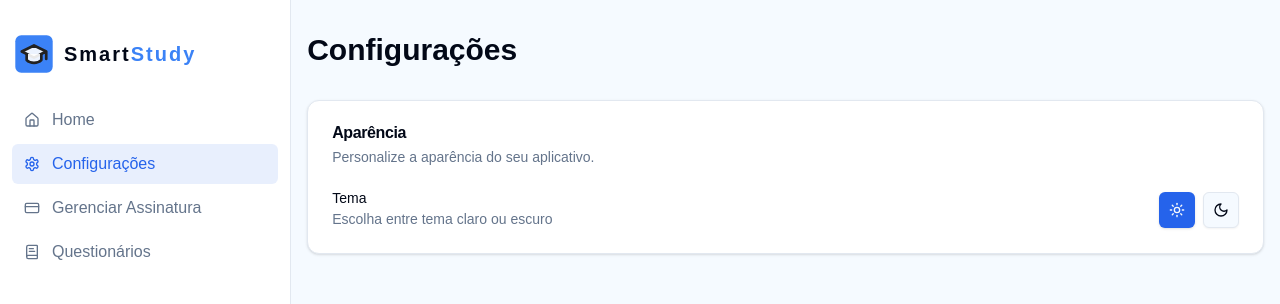
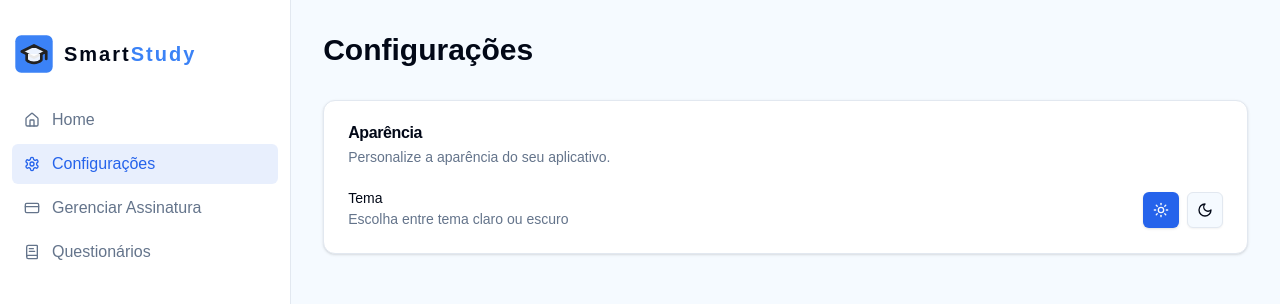
Before and after one commit to DanielVigano17/study-app, a Next.js app: page /settings in a window 1280 px wide. Shown: the top 304 px of the page. Built offline with nearby package versions, Linux system fonts and the light colour scheme; no server answers.

Commit message:
feat: adiciona novo componente Application page para padronizar telas internas no app

```diff
--- a/src/app/(app)/(billing)/billing/page.tsx
+++ b/src/app/(app)/(billing)/billing/page.tsx
@@ -7,8 +7,8 @@ import UsageStats from "./_components/UsageStats";
 import PlansWrapper from "./_components/PlansWrapper";
 import { modules } from "@/domain";
 import { redirect } from "next/navigation";
-import { AnimatedPage } from "@/components/ui/animated-page";
 import { PlansService } from "@/services/plansService";
+import { ApplicationPage, ApplicationPageTitle } from "@/components/page-content/ApplicationPage";
 
 interface PageProps {
     searchParams: Promise<{
@@ -21,7 +21,6 @@ export default async function Page({ searchParams }: PageProps) {
     const params = await searchParams;
     const session = await auth();
     const billingPortalUrl = await modules.useCase.billing.createBillingPortal.execute();
-    const checkoutSessionUrl = await modules.useCase.billing.createCheckoutSession.execute();
     const subscription = await modules.useCase.billing.findSubscription.execute(session?.user?.subscriptionId!);
     const product = await modules.useCase.billing.retriveProduct.execute(subscription?.metadata.productId);
     const featureUsage = await modules.useCase.user.calculateFeatureUsage.execute(session?.user?.id!);
@@ -41,11 +40,10 @@ export default async function Page({ searchParams }: PageProps) {
     }
 
     return (
-        <AnimatedPage pageKey="billing-page">
-            <div className="overflow-y-auto">
-                <div className="container mx-auto px-4 pt-8 h-screen overflow-y-visible">
-                    <h1 className="text-3xl font-bold mb-8">Gerenciamento de Assinatura</h1>
-
+        <ApplicationPage pageKey="billing-page">
+            <ApplicationPageTitle>
+                Gerenciamento de Assinatura
+            </ApplicationPageTitle>
             {params.error && (
                 <div className="mb-6 p-4 bg-red-50 border border-red-200 rounded-lg">
                     <p className="text-red-700">{params.error}</p>
@@ -72,8 +70,6 @@ export default async function Page({ searchParams }: PageProps) {
                     </>
                 )}
             </div>
-                </div>
-            </div>
-        </AnimatedPage>
+        </ApplicationPage>
     )
 }
--- a/src/app/(app)/(settings)/settings/page.tsx
+++ b/src/app/(app)/(settings)/settings/page.tsx
@@ -5,15 +5,15 @@ import { Label } from "@/components/ui/label"
 import { useTheme } from "next-themes"
 import { Moon, Sun } from "lucide-react"
 import { Button } from "@/components/ui/button"
-import { AnimatedPage } from "@/components/ui/animated-page"
+import { ApplicationPage, ApplicationPageTitle } from "@/components/page-content/ApplicationPage"
 
 export default function SettingsPage() {
   const { theme, setTheme } = useTheme()
 
   return (
-    <AnimatedPage pageKey="settings-page">
-      <div className="container mx-auto px-4 pt-8">
-        <h1 className="text-3xl font-bold mb-8 text-foreground">Configurações</h1>
+    <ApplicationPage pageKey="settings-page">
+
+        <ApplicationPageTitle>Configurações</ApplicationPageTitle>
 
         <div className="space-y-6">
           <Card>
@@ -51,7 +51,6 @@ export default function SettingsPage() {
             </CardContent>
           </Card>
         </div>
-      </div>
-    </AnimatedPage>
+    </ApplicationPage>
   )
 }
--- a/src/app/(app)/app/_components/ListCards.tsx
+++ b/src/app/(app)/app/_components/ListCards.tsx
@@ -11,7 +11,6 @@ import { Trash2, AlertCircle } from "lucide-react";
 import { deleteMateriaAction } from "../actions";
 import { useTheme } from "next-themes";
 import { cn } from "@/lib/utils";
-import { AnimatedPage } from "@/components/ui/animated-page";
 import { Flashcard } from "@/domain/entities/Flashcard";
 type MateriaWithPendente = Materia & {
   flashcardPendente?: boolean;
@@ -75,7 +74,6 @@ export default function ListCards({getMaterias} : {getMaterias : Promise<Materia
   }
 
   return (
-    <AnimatedPage pageKey="list-cards">
       <div className="">
         <div className="w-full flex justify-between gap-3 mb-4">
           <Input value={searchQuery} onChange={handleSearch} className="max-w-sm" type="text" placeholder="Pesquisar Matéria"/>
@@ -149,6 +147,5 @@ export default function ListCards({getMaterias} : {getMaterias : Promise<Materia
           </div>
         )}
       </div>
-    </AnimatedPage>
   )
 }
--- a/src/app/(app)/app/page.tsx
+++ b/src/app/(app)/app/page.tsx
@@ -2,21 +2,17 @@ import { Suspense } from "react"
 import ListCards from "./_components/ListCards"
 import { listMateriasAction } from "./actions"
 import { auth } from "@/auth"
-import { AnimatedPage } from "@/components/ui/animated-page"
+import { ApplicationPage } from "@/components/page-content/ApplicationPage"
 
 export default async function ImageCards() {
   const user = await auth();
   let materias = listMateriasAction(user?.user?.id!);
 
   return (
-    <AnimatedPage pageKey="home-page">
-      <div className="w-full overflow-y-auto">
-        <div className="container mx-auto py-8 px-8 h-screen overflow-y-visible">
-          <Suspense fallback={<p>Carregando...</p>}>
-            <ListCards getMaterias={materias}/>
-          </Suspense>
-        </div>
-      </div>
-    </AnimatedPage>
+    <ApplicationPage pageKey="home-page">
+        <Suspense fallback={<p>Carregando...</p>}>
+          <ListCards getMaterias={materias}/>
+        </Suspense>
+    </ApplicationPage>
   )
 }
--- /dev/null
+++ b/src/components/page-content/ApplicationPage.tsx
@@ -0,0 +1,46 @@
+import { AnimatedPage } from "../ui/animated-page";
+import { cn } from "@/lib/utils";
+
+interface ApplicationPageProps {
+    children: React.ReactNode;
+    pageKey: string;
+    className?: string;
+}
+
+export function ApplicationPage({ children, pageKey, className }: ApplicationPageProps){
+    return (
+        <AnimatedPage pageKey={pageKey}>
+            <div className={cn("w-full overflow-y-auto", className)}>
+                <ApplicationPageContent>
+                    {children}
+                </ApplicationPageContent>
+            </div>
+        </AnimatedPage>
+    )
+}
+
+interface ApplicationPageContentProps {
+    children: React.ReactNode;
+    className?: string;
+}
+
+export function ApplicationPageContent({ children, className }: ApplicationPageContentProps){
+    return (
+        <div className={cn("container mx-auto py-8 px-8 h-screen overflow-y-visible", className)}>
+            {children}
+        </div>
+    )
+}
+
+interface ApplicationPageTitleProps {
+    children: React.ReactNode;
+    className?: string;
+}
+
+export function ApplicationPageTitle({ children, className }: ApplicationPageTitleProps){
+    return (
+        <h1 className={cn("text-3xl font-bold mb-8 text-foreground", className)}>
+            {children}
+        </h1>
+    )
+}
```
Lines whose indentation alone changed are shown as unchanged.
